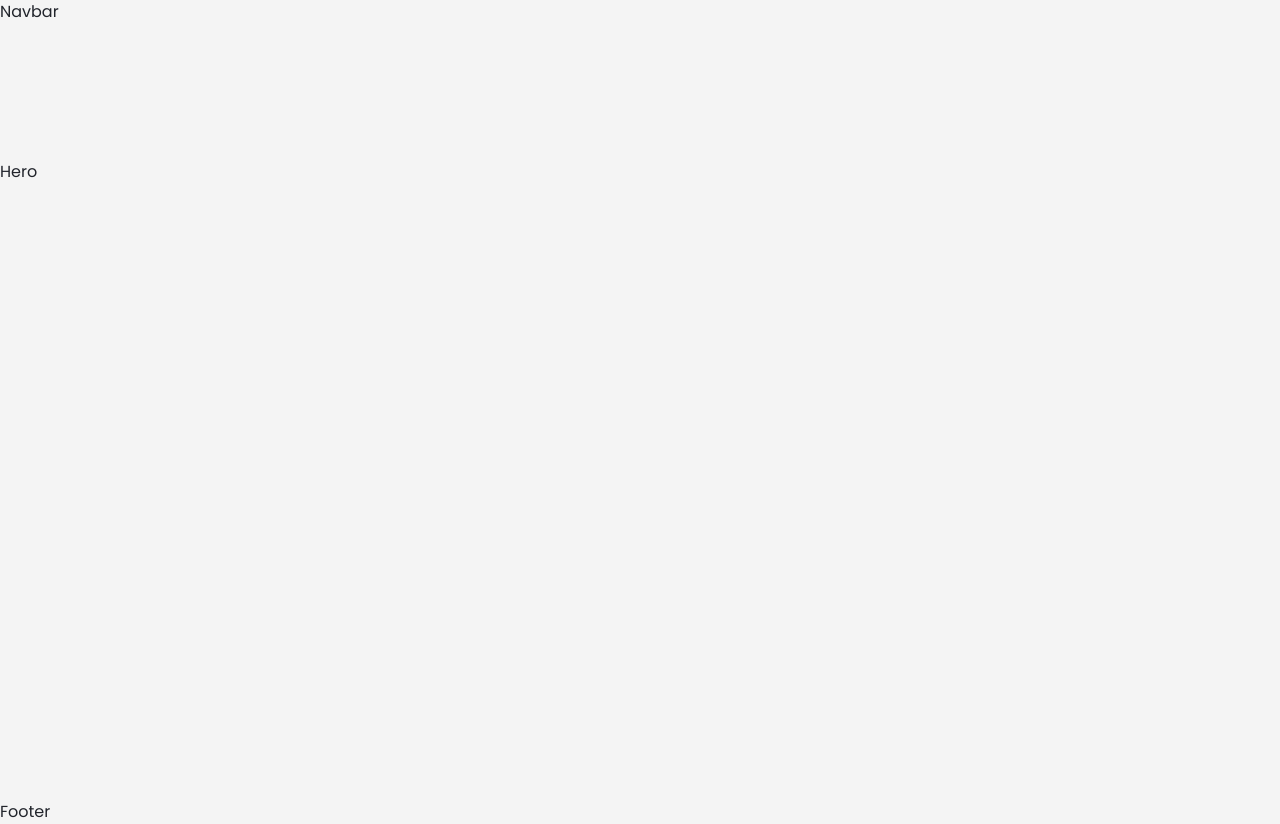
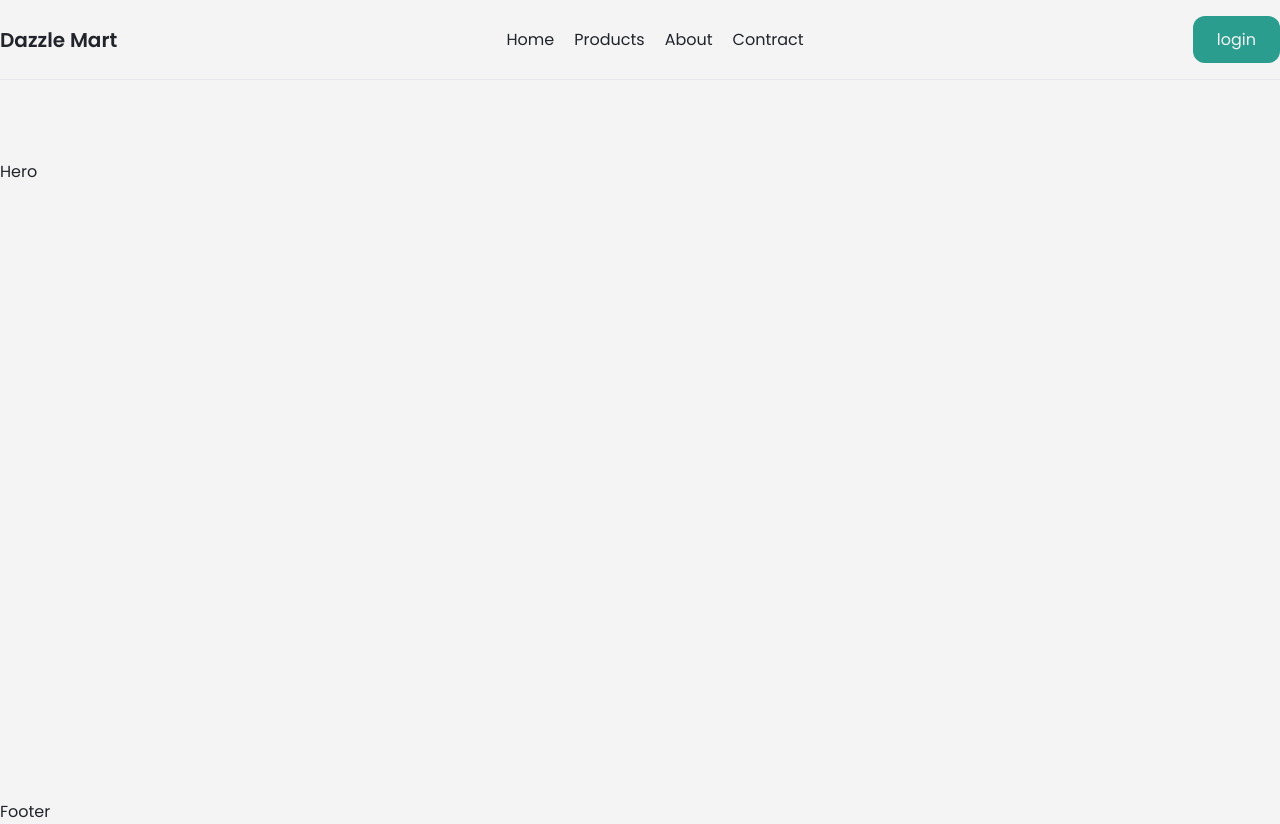
Before and after one commit to Sayadkhan/dazzlemart-client, a Next.js app: page / in a window 1280 px wide. Built offline with nearby package versions, Linux system fonts and the light colour scheme.

Commit message:
navbar added

```diff
--- a/app/globals.css
+++ b/app/globals.css
@@ -11,3 +11,16 @@
 .section-padding {
   @apply py-10 md:py-20;
 }
+
+/* link styles */
+.link-item {
+  @apply relative;
+}
+
+.link-item::after {
+  @apply content-[""] absolute bottom-0 left-1/2 w-0 h-[1px] bg-dark -translate-x-1/2 duration-300;
+}
+
+.link-item:hover::after {
+  @apply w-full;
+}
--- /dev/null
+++ b/components/Butoon.tsx
@@ -0,0 +1,42 @@
+import Link from "next/link";
+import { cva, VariantProps } from "class-variance-authority";
+import clsx from "clsx";
+
+const buttonVariants = cva("px-6 py-3 rounded-xl durartion:300", {
+  variants: {
+    color: {
+      green: "bg-accent1 text-light hover:hover:bg-accent1/90",
+      dark: "bg-dark text-light hover:hover:bg-dark/90",
+      light: "bg-light text-dark hover:hover:bg-light/90",
+      ghost: "bg-transparent text-dark hover:hover:bg-dark/10",
+    },
+  },
+  defaultVariants: {
+    color: "green",
+  },
+});
+
+interface ButtonProps extends VariantProps<typeof buttonVariants> {
+  herf: string;
+  target?: string;
+  placeholder: string;
+}
+
+const Butoon: React.FC<ButtonProps> = ({
+  herf,
+  target,
+  placeholder,
+  color,
+}) => {
+  return (
+    <Link
+      href={herf}
+      target={target}
+      className={clsx(buttonVariants({ color }))}
+    >
+      {placeholder}
+    </Link>
+  );
+};
+
+export default Butoon;
--- a/components/Navbar.tsx
+++ b/components/Navbar.tsx
@@ -1,5 +1,48 @@
+import Link from "next/link";
+import Butoon from "./Butoon";
+
 const Navbar = () => {
-  return <header className="h-20 fixed top-0 left-0 right-0">Navbar</header>;
+  return (
+    <header className="h-20 fixed top-0 left-0 right-0 bg-light border-b border-dark-10 z-[100] ">
+      <div className="wrapper w-full h-full flex justify-between items-center">
+        {/* NAV LEFT */}
+        <nav>
+          <Link href="/" className="text-xl font-semibold link-item">
+            Dazzle Mart
+          </Link>
+        </nav>
+        {/* NAV mid */}
+        <nav>
+          <ul className="flex gap-5">
+            <li>
+              <Link className="link-item" href="/">
+                Home
+              </Link>
+            </li>
+            <li>
+              <Link className="link-item" href="/">
+                Products
+              </Link>
+            </li>
+            <li>
+              <Link className="link-item" href="/">
+                About
+              </Link>
+            </li>
+            <li>
+              <Link className="link-item" href="/">
+                Contract
+              </Link>
+            </li>
+          </ul>
+        </nav>
+        {/* NAV Right */}
+        <nav>
+          <Butoon herf="/login" placeholder="login" color="green" />
+        </nav>
+      </div>
+    </header>
+  );
 };
 
 export default Navbar;
--- a/package.json
+++ b/package.json
@@ -13,6 +13,7 @@
     "@types/react": "18.2.15",
     "@types/react-dom": "18.2.7",
     "autoprefixer": "10.4.14",
+    "class-variance-authority": "^0.6.1",
     "clsx": "^1.2.1",
     "eslint": "8.45.0",
     "eslint-config-next": "13.4.10",
--- a/tailwind.config.js
+++ b/tailwind.config.js
@@ -11,7 +11,7 @@ module.exports = {
       colors: {
         light: "#F4F4F4",
         dark: "#21242B",
-        accent: "#2A9D8F",
+        accent1: "#2A9D8F",
       },
     },
   },
```
Also changed, not shown: 1 other file (tests, documents, lock files or other folders).
